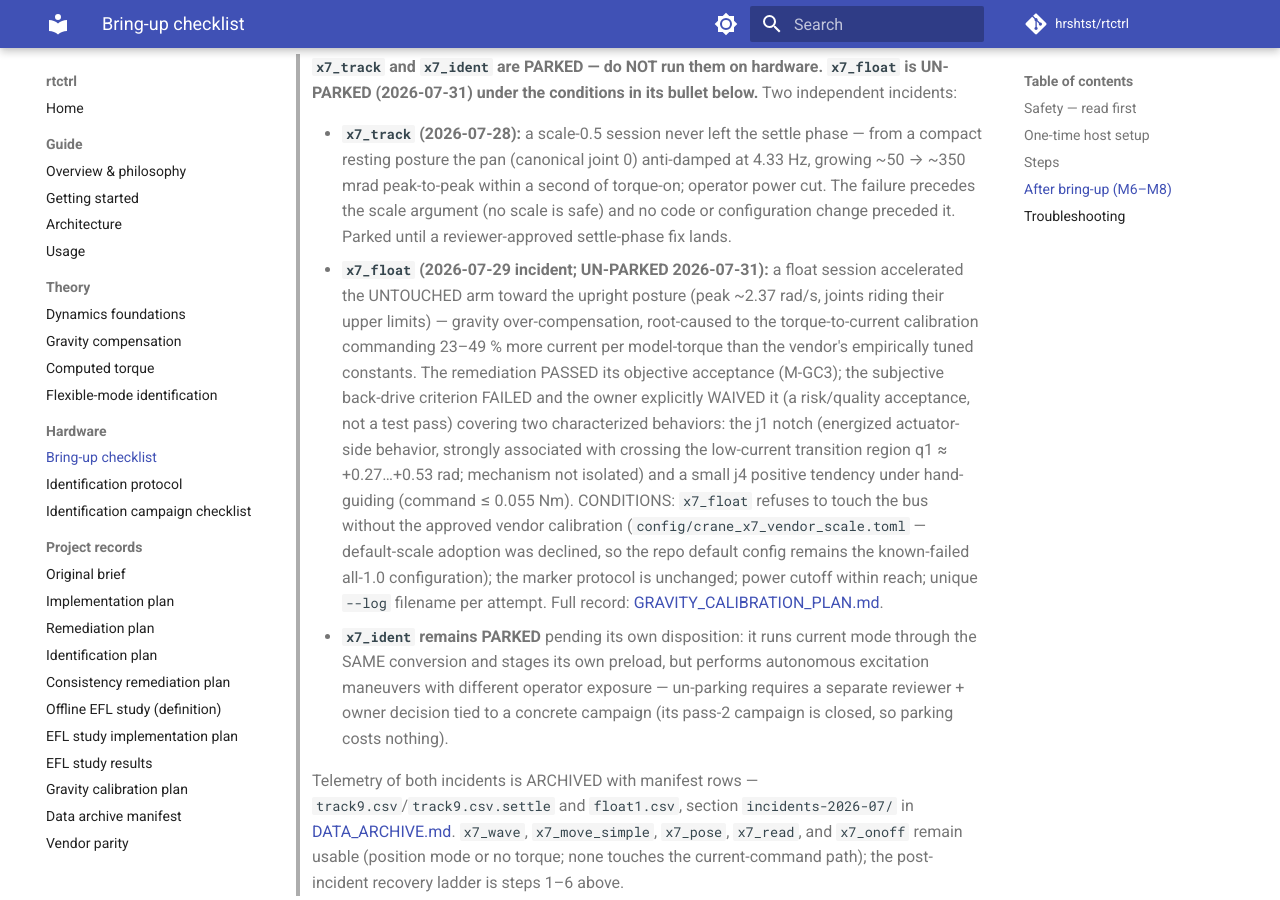
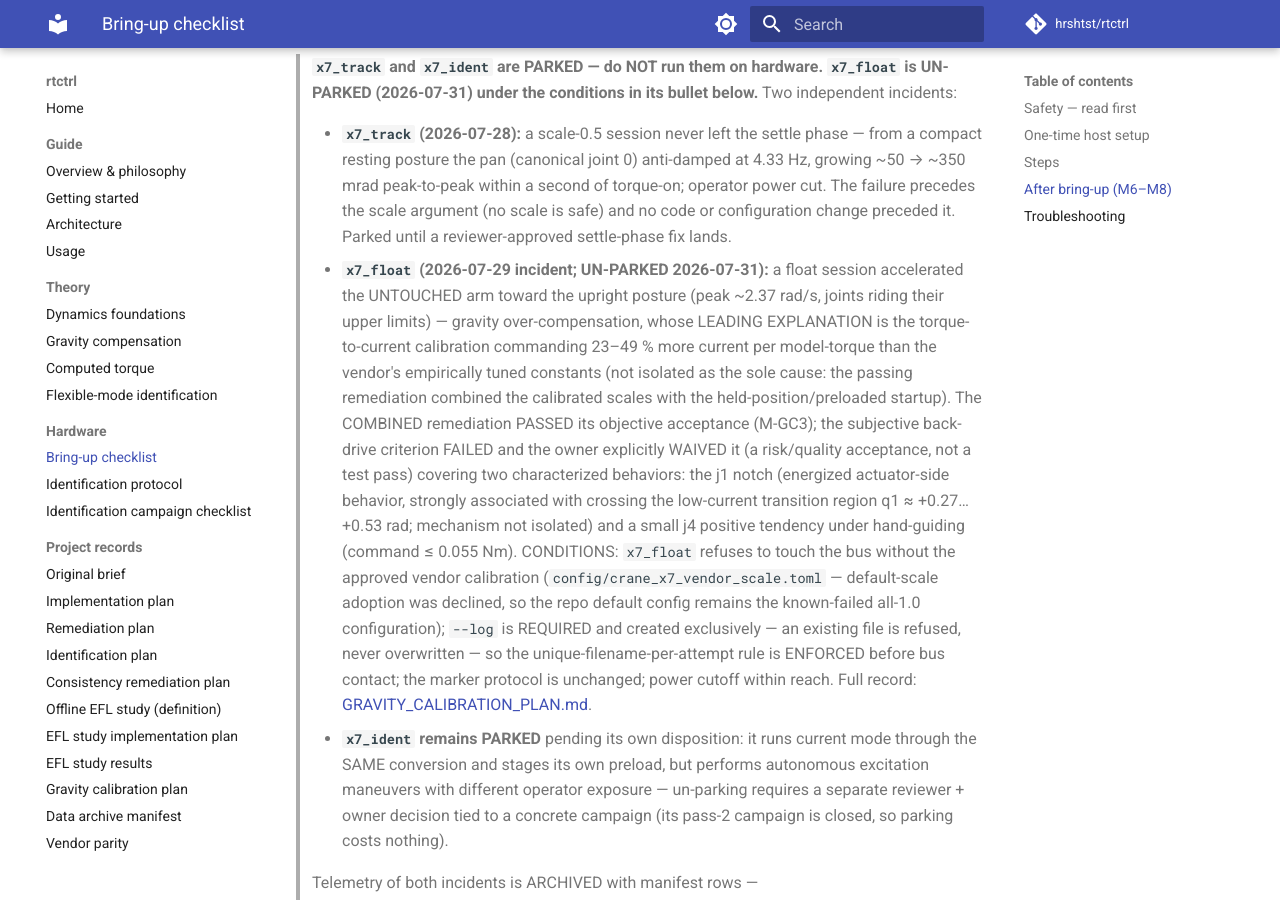
Before and after one commit to hrshtst/rtctrl, an MkDocs documentation site: the page built from docs/HARDWARE_BRINGUP.md, in a window 1280 px wide and 900 px high, scrolled down 1988 px. Built offline with MkDocs 1.6.1 and Material for MkDocs 9.7.7, drawn with Linux system fonts in a browser that asks for light colours; comment, search, counter and statistics services are not loaded.

Commit message:
docs: scope the incident causality; state the enforced log condition
Review findings: 'root-caused to' overstated the calibration's role
- the incident's LEADING EXPLANATION is the torque-to-current
calibration, not isolated as sole cause, since the passing
remediation combined the calibrated scales with the
held-position/preloaded startup; the notice now says so and credits
the COMBINED remediation. The unique-log condition is restated as
enforced (required --log, exclusive creation) in both the notice
and the plan's decisions record.

Claude-Session: https://claude.ai/code/session_01YAWbVpqQUvoVxMgA6QaZ4o

```diff
--- a/docs/HARDWARE_BRINGUP.md
+++ b/docs/HARDWARE_BRINGUP.md
@@ -110,10 +110,13 @@ Feature coverage is mapped in [PARITY.md](PARITY.md).
 > - **`x7_float` (2026-07-29 incident; UN-PARKED 2026-07-31):** a
 >   float session accelerated the UNTOUCHED arm toward the upright
 >   posture (peak ~2.37 rad/s, joints riding their upper limits) —
->   gravity over-compensation, root-caused to the torque-to-current
->   calibration commanding 23–49 % more current per model-torque
->   than the vendor's empirically tuned constants. The remediation
->   PASSED its objective acceptance (M-GC3); the subjective
+>   gravity over-compensation, whose LEADING EXPLANATION is the
+>   torque-to-current calibration commanding 23–49 % more current
+>   per model-torque than the vendor's empirically tuned constants
+>   (not isolated as the sole cause: the passing remediation
+>   combined the calibrated scales with the held-position/preloaded
+>   startup). The COMBINED remediation PASSED its objective
+>   acceptance (M-GC3); the subjective
 >   back-drive criterion FAILED and the owner explicitly WAIVED it
 >   (a risk/quality acceptance, not a test pass) covering two
 >   characterized behaviors: the j1 notch (energized actuator-side
@@ -124,9 +127,11 @@ Feature coverage is mapped in [PARITY.md](PARITY.md).
 >   without the approved vendor calibration
 >   (`config/crane_x7_vendor_scale.toml` — default-scale adoption
 >   was declined, so the repo default config remains the
->   known-failed all-1.0 configuration); the marker protocol is
->   unchanged; power cutoff within reach; unique `--log` filename
->   per attempt. Full record:
+>   known-failed all-1.0 configuration); `--log` is REQUIRED and
+>   created exclusively — an existing file is refused, never
+>   overwritten — so the unique-filename-per-attempt rule is
+>   ENFORCED before bus contact; the marker protocol is unchanged;
+>   power cutoff within reach. Full record:
 >   [GRAVITY_CALIBRATION_PLAN.md](GRAVITY_CALIBRATION_PLAN.md).
 > - **`x7_ident` remains PARKED** pending its own disposition: it
 >   runs current mode through the SAME conversion and stages its
```
Also changed, not shown: docs/GRAVITY_CALIBRATION_PLAN.md (+6 -2 lines).
